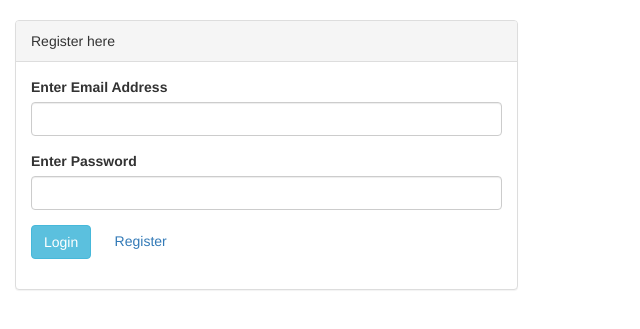
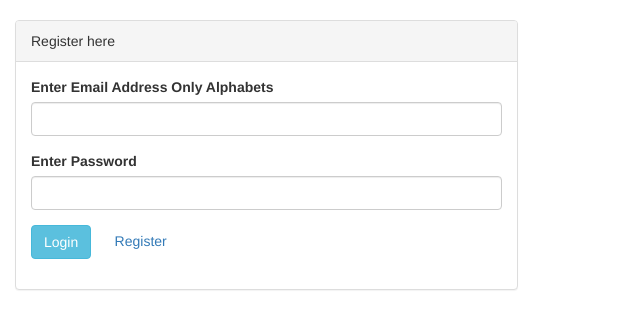
Before and after one commit to SaadMuzamil/Register, a CodeIgniter app: page /registration/index.php/login/index in a window 1280 px wide. Shown: the top 329 px of the page, without its empty margins (0-640 px from the left). Run offline with CodeIgniter, Linux system fonts and the light colour scheme.

Commit message:
Update login.php

```diff
--- a/application/views/login.php
+++ b/application/views/login.php
@@ -22,7 +22,7 @@ defined('BASEPATH') OR exit('No direct script access allowed');
 		 ?>
 			<form method="post" action="<?php echo base_url();?>login/validation">
 				<div class="form-group">
-					<label>Enter Email Address</label>
+					<label>Enter Email Address Only Alphabets</label>
 					<input type="text" class="form-control" name="email" value="<?php echo set_value('email'); ?>" />
 					<span class="text text-danger"><?php echo form_error('email'); ?></span>
 				</div>
```
